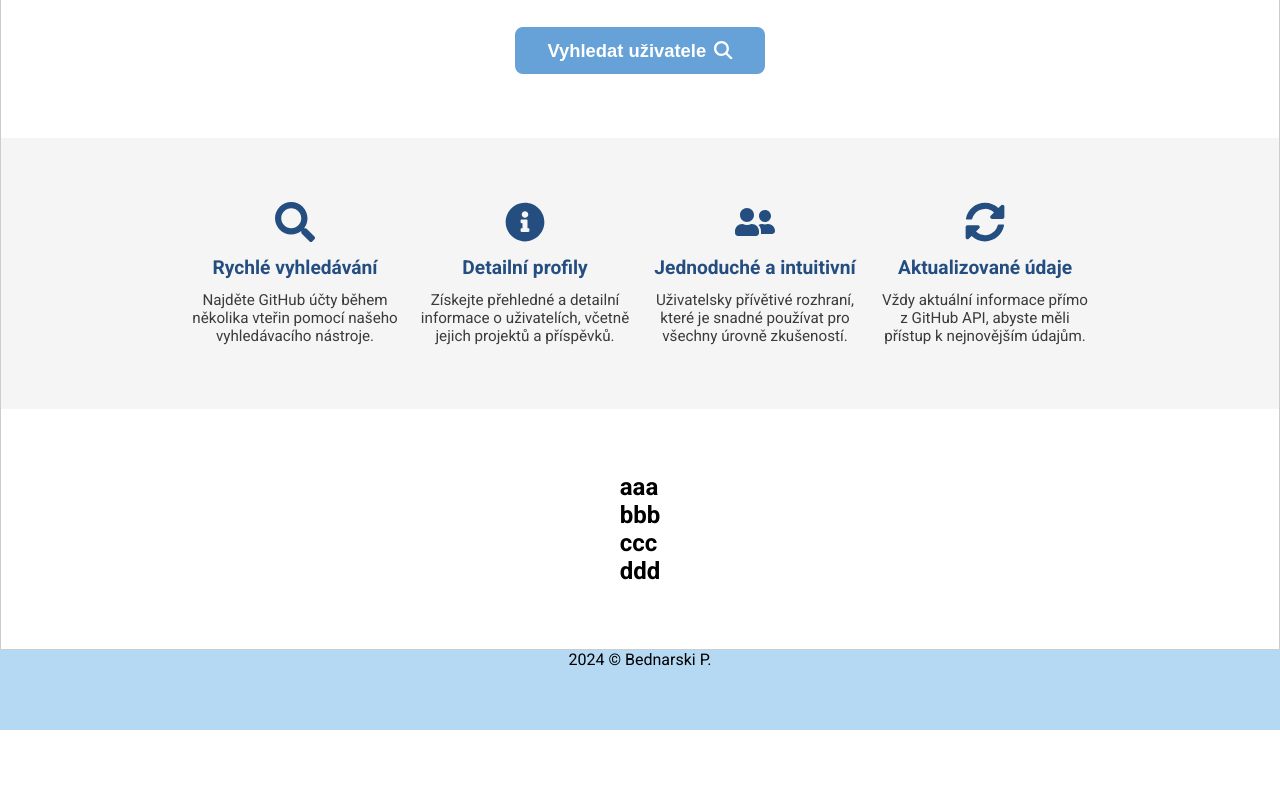
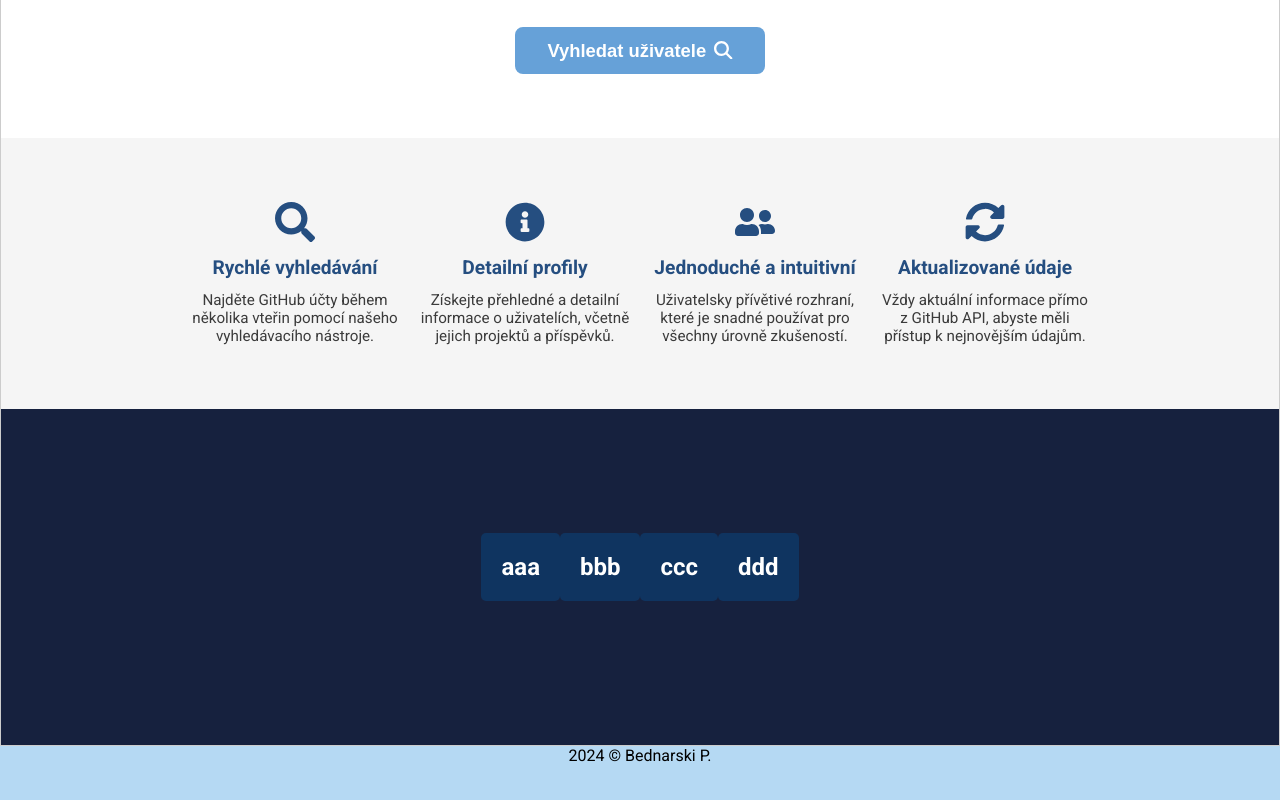
Before and after one commit to pettik/engeto-react-web, a React (Create React App) app: page / in a window 1280 px wide. Shown: the part 346-1146 px from the top of the page. Before the commit the page ends 1076 px from the top, so only its background shows below. Built offline with nearby package versions, Linux system fonts and the light colour scheme.

Commit message:
Update Home.css

```diff
--- a/src/pages/Home.css
+++ b/src/pages/Home.css
@@ -228,4 +228,52 @@ h3 span {
     margin: 0 auto;
     padding: 4rem 0;
   }
+
+  /* FAQ SECTION */
+.faq__section {
+  padding: 50px 20px;
+  background-color: #16213e;
+  color: white;
 }
+
+.faq__container {
+  max-width: 800px;
+  margin: 0 auto;
+}
+
+.faq-tabs {
+  display: flex;
+  justify-content: space-around;
+  margin-bottom: 20px;
+}
+
+.faq-tabs button {
+  background: none;
+  border: none;
+  color: white;
+  font-size: 1rem;
+  cursor: pointer;
+  padding: 10px 20px;
+}
+
+.faq-tabs button:hover,
+.faq-tabs button.active {
+  background-color: #0f3460;
+  border-radius: 5px;
+}
+
+.question {
+  background-color: #0f3460;
+  margin: 10px 0;
+  padding: 20px;
+  border-radius: 5px;
+}
+
+.question-title {
+  cursor: pointer;
+}
+
+.question-info {
+  margin-top: 10px;
+}
+}
```
